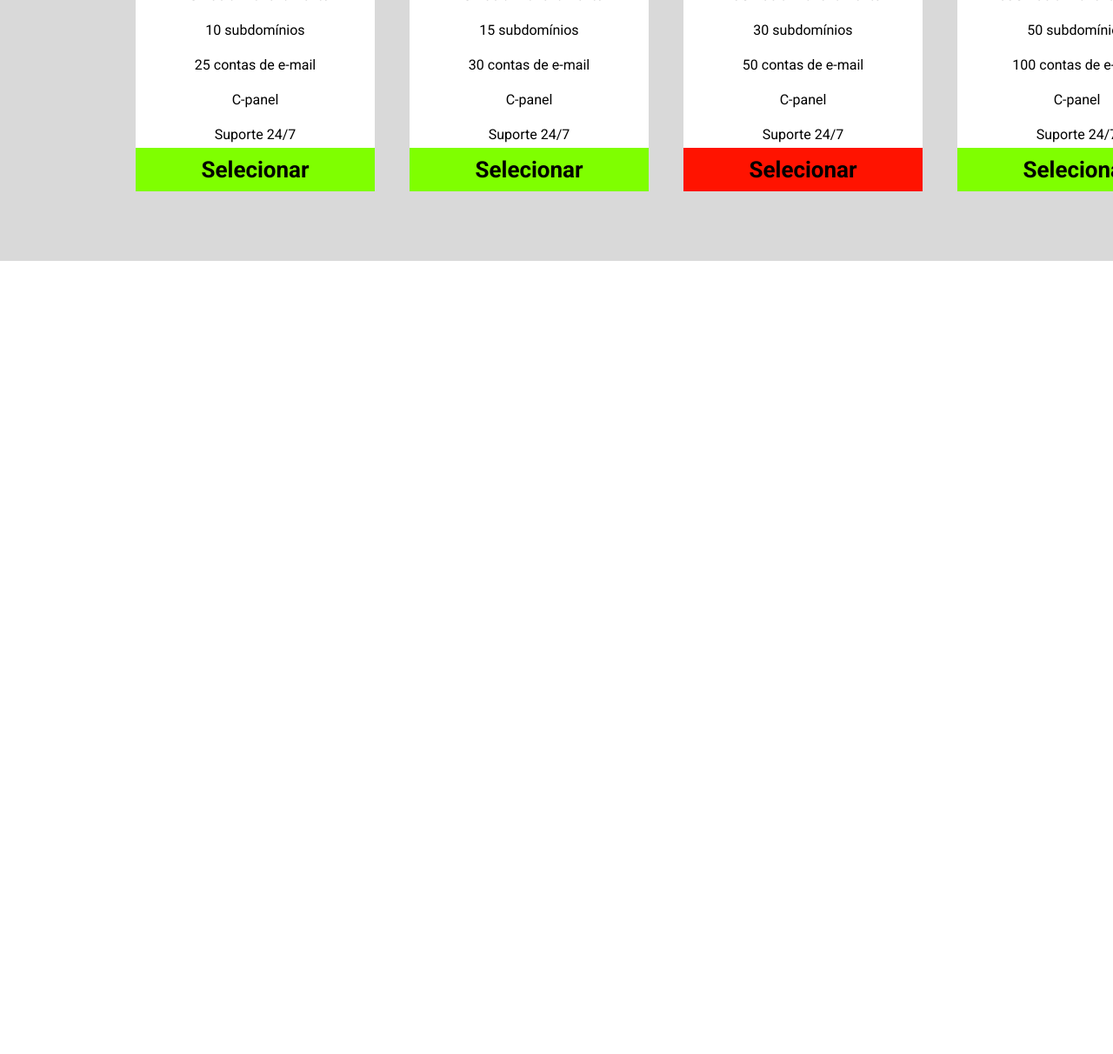
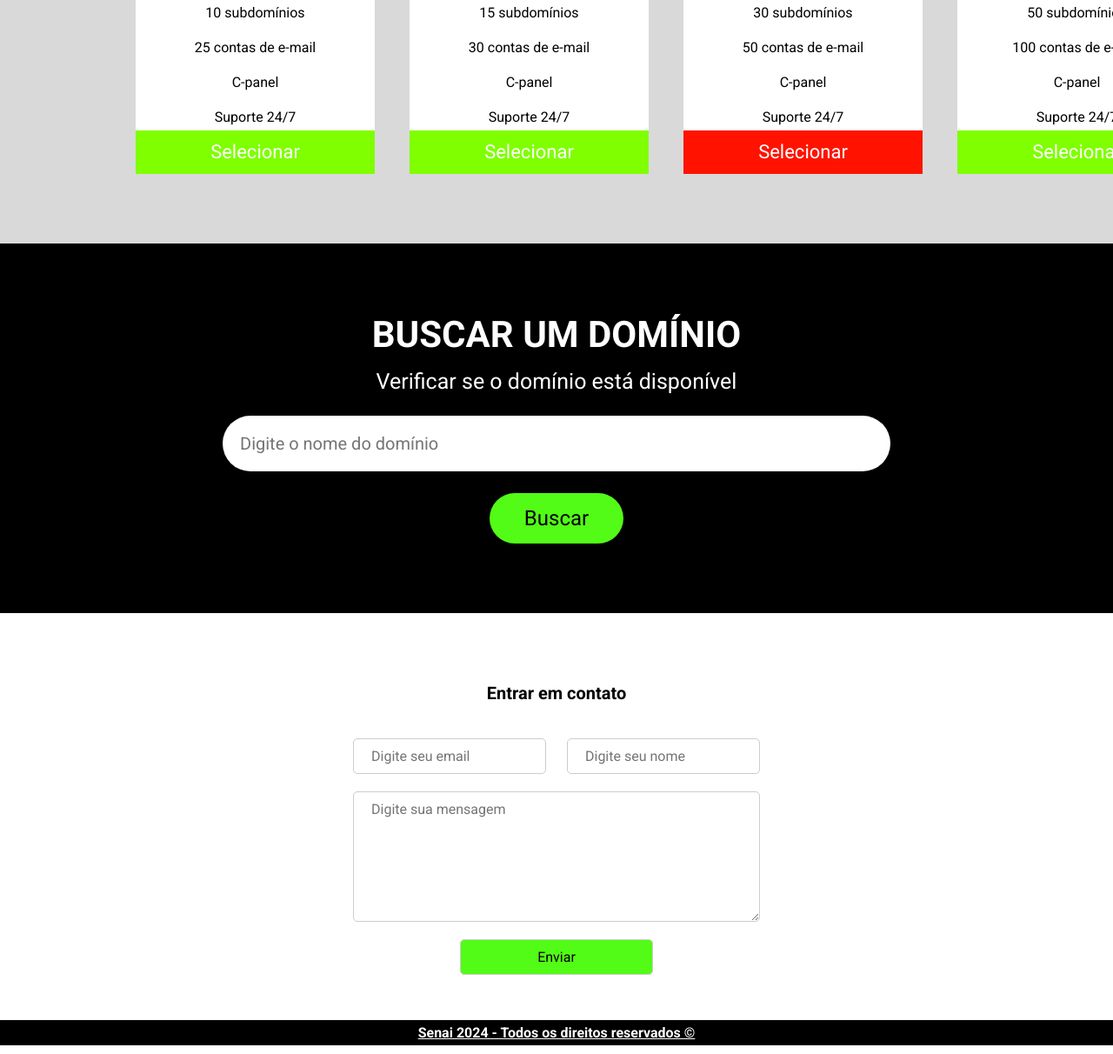
Before and after one commit to Raphael042/Webhosting, a plain HTML site: page index.html in a window 1280 px wide. Shown: the part 1591-2803 px from the top of the page at 87% size. Before the commit the page ends 1891 px from the top, so only its background shows below. Drawn offline with Linux system fonts and the light colour scheme.

Commit message:
Finalização do Site

```diff
--- a/Assets/css/style.css
+++ b/Assets/css/style.css
@@ -143,12 +143,12 @@ margin-top: 0;
 }
 .planos-container .precos-container .preco{
     background-color: chartreuse;
-    width: 150px;
-    height: 150px;
+    width: 130px;
+    height: 130px;
     margin: auto;
     border-radius: 50%;
     padding-top: 60px;
-    font-size: 25px;
+    font-size: 22px;
     font-weight: 600;
     list-style: none;
     margin-bottom: -65px;
@@ -156,7 +156,7 @@ margin-top: 0;
     position: relative;
 }
 .planos-container .precos-container .nome-plano{
-font-size: 30px;
+font-size: 26px;
 width: 280px;
 background-color: black;
 color: white;
@@ -171,11 +171,493 @@ line-height: 180px;
 }
 .planos-container .precos-container .btn-plano{
     background-color: chartreuse;
-    color: black;
-    font-size: 26px;
-    font-weight: 600;
+    color: white;
+    font-size: 22px;
+    font-weight: 400;
     height: 50px;
+    cursor: pointer;
 }
 .planos-container .precos-container .recomendado{
     background-color: #FF1300;
 }
+.buscar-dominio{
+    background-color: black;
+    text-align: center;
+    padding: 5em 0;
+}
+.buscar-dominio h2{
+    color: white;
+    font-size: 42px;
+    margin-top: 0;
+    margin-bottom: 15px;
+    text-transform: uppercase;
+}
+.buscar-dominio p{
+    color: white;
+    font-size: 25px;
+    margin-bottom: 25px;
+}
+.buscar-dominio input{
+    display: block;
+    position: relative;
+    margin-left: auto;
+    margin-right: auto;
+    border: none;
+    border-radius: 50px;
+}
+.buscar-dominio input[type="text"]{
+    width: 60%;
+    margin-bottom: 25px;
+    padding: 20px;
+    font-size: 20px;
+}
+.buscar-dominio input[type="submit"]{
+    width: 12%;
+    padding: 15px 30px;
+    font-size: 24px;
+    background-color: #52fc16;
+    color: black;
+    cursor: pointer;
+}
+.contato-container{
+    text-align: center;
+    padding-top: 5em;
+    padding-bottom: 2em;
+}
+.contato-container h2{
+    font-size: 20px;
+    margin-bottom: 40px;
+
+
+
+
+
+
+
+
+
+
+
+
+
+
+
+
+
+
+
+
+
+
+
+
+
+
+
+
+
+
+
+
+
+
+
+
+
+
+
+
+
+
+
+
+
+
+
+
+
+
+
+
+
+
+
+
+
+
+
+
+
+
+
+
+
+
+
+
+
+
+
+
+
+
+
+
+
+
+
+
+
+
+
+
+
+
+
+
+
+
+
+
+
+
+
+
+
+
+
+
+
+
+
+
+
+
+
+
+
+
+
+
+
+
+
+
+
+
+
+
+
+
+
+
+
+
+
+
+
+
+
+
+
+
+
+
+
+
+
+
+
+
+
+
+
+
+
+
+
+
+
+
+
+
+
+
+
+
+
+
+
+
+
+
+
+
+
+
+
+
+
+
+
+
+
+
+
+
+
+
+
+
+
+
+
+
+
+
+
+
+
+
+
+
+
+
+
+
+
+
+
+
+
+
+
+
+
+
+
+
+
+
+
+
+
+
+
+
+
+
+
+
+
+
+
+
+
+
+
+
+
+
+
+
+
+
+
+
+
+
+
+
+
+
+
+
+
+
+
+
+
+
+
+
+
+
+
+
+
+
+
+
+
+
+
+
+
+
+
+
+
+
+
+
+
+
+
+
+
+
+
+
+
+
+
+
+
+
+
+
+
+
+
+
+
+
+
+
+
+
+
+
+
+
+
+
+
+
+
+
+
+
+
+
+
+
+
+
+
+
+
+
+
+
+
+
+
+
+
+
+
+
+
+
+
+
+
+
+
+
+
+
+
+
+
+
+
+
+
+
+
+
+
+
+
+
+
+
+
+
+
+
+
+
+
+
+
+
+
+
+
+
+
+
+
+
+
+
+
+
+
+
+
+
+
+
+
+
+
+
+
+
+
+}
+.contato-container input, .contato-container textarea{
+    width: 222px;
+    padding: 10px 20px;
+    font-size: 16px;
+    border-radius: 5px;
+    border: 1px solid #ccc;
+    margin-left: 10px;
+    margin-right: 10px;
+    margin-bottom: 20px;
+}
+.contato-container textarea{
+    display: block;
+    position: relative;
+    margin-left: auto;
+    margin-right: auto;
+    width: 468px;
+    height: 150px;
+}
+.contato-container input[type="submit"]{
+    display: block;
+    position: relative;
+    margin-left: auto;
+    margin-right: auto;
+    background-color: #52fc16;
+    cursor: pointer;
+    color: black;
+}
+footer{
+    text-align: center;
+    font-weight: 700;
+    margin-bottom: 10px;
+    background-color: black;
+    color: white;
+    padding-top: 5px;
+    padding-bottom: 5px;
+    text-decoration: underline;
+    display: flex;
+    align-items: center;
+    justify-content: center;
+}
--- a/index.html
+++ b/index.html
@@ -5,7 +5,6 @@
     <meta name="viewport" content="width=device-width, initial-scale=1.0">
     <title>Webhosting</title>
     <link rel="stylesheet" href="Assets/css/style.css">
-    <script src="https://kit.fontawesome.com/33d1128332.js" crossorigin="anonymous"></script>
 </head>
 <body>
     <div class="navbar-container">
@@ -71,7 +70,7 @@
             </div>
             <div class="plano">
                 <ul>
-                    <li class="preco">R$ 180,00</li>
+                    <li class="preco recomendado">R$ 180,00</li>
                     <li class ="nome-plano">Dedicado Plus</li>
                     <li>10GB de armazenamento</li>
                     <li>30 subdomínios</li>
@@ -95,5 +94,26 @@
             </div>
         </div>
     </section>
+    <section class="buscar-dominio">
+        <h2>Buscar um domínio</h2>
+        <p>Verificar se o domínio está disponível</p>
+        <form action="">
+            <input type="text" name="domain" placeholder="Digite o nome do domínio">
+            <input type="submit" value="Buscar">
+        </form>
+    </section>
+    <section class="contato-container">
+        <h2>Entrar em contato</h2>
+        <form action="">
+            <input type="email" name="email" placeholder="Digite seu email">
+            <input type="text" name="nome" placeholder="Digite seu nome">
+            <textarea name="Message" placeholder="Digite sua mensagem"></textarea>
+            <input type="submit" value="Enviar">
+        </form>
+    </section>
+    <footer>
+        <p>Senai 2024 - Todos os direitos reservados &copy;</p>
+    </footer>
+    <script src="https://kit.fontawesome.com/33d1128332.js" crossorigin="anonymous"></script>
 </body>
 </html>
```
